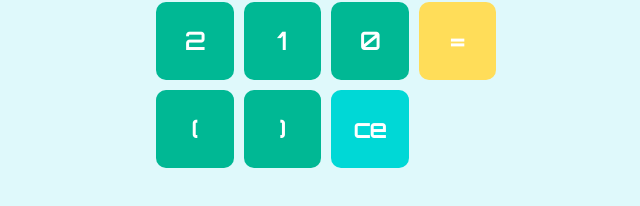
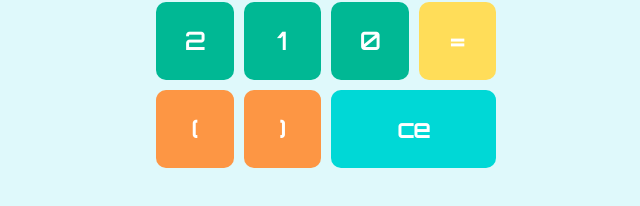
Before and after one commit to Ali-Aftab/CalcUp, a React (Create React App) app: page / in a window 1280 px wide. Shown: the part 412-618 px from the top of the page, without its empty margins (314-954 px from the left). Built offline with nearby package versions, Linux system fonts and the light colour scheme.

Commit message:
feat(ui): :art: adjusted ui to handle parenthees and exponents

```diff
--- a/src/App.css
+++ b/src/App.css
@@ -22,6 +22,7 @@
 
 .clear {
   background-color: #00d8d6;
+  grid-column: 3 / 5
 }
 
 .clear:hover {
--- a/src/Button.css
+++ b/src/Button.css
@@ -13,10 +13,10 @@ button {
     background-color: #05c46b;
   }
 
-  .whole-row {
-    grid-column: 1 / 5;
+  .parentheses {
+
     background-color: #fd9644;
   }
-  .whole-row:hover {
+  .parentheses:hover {
     background-color: #fa8231;
   }
```
